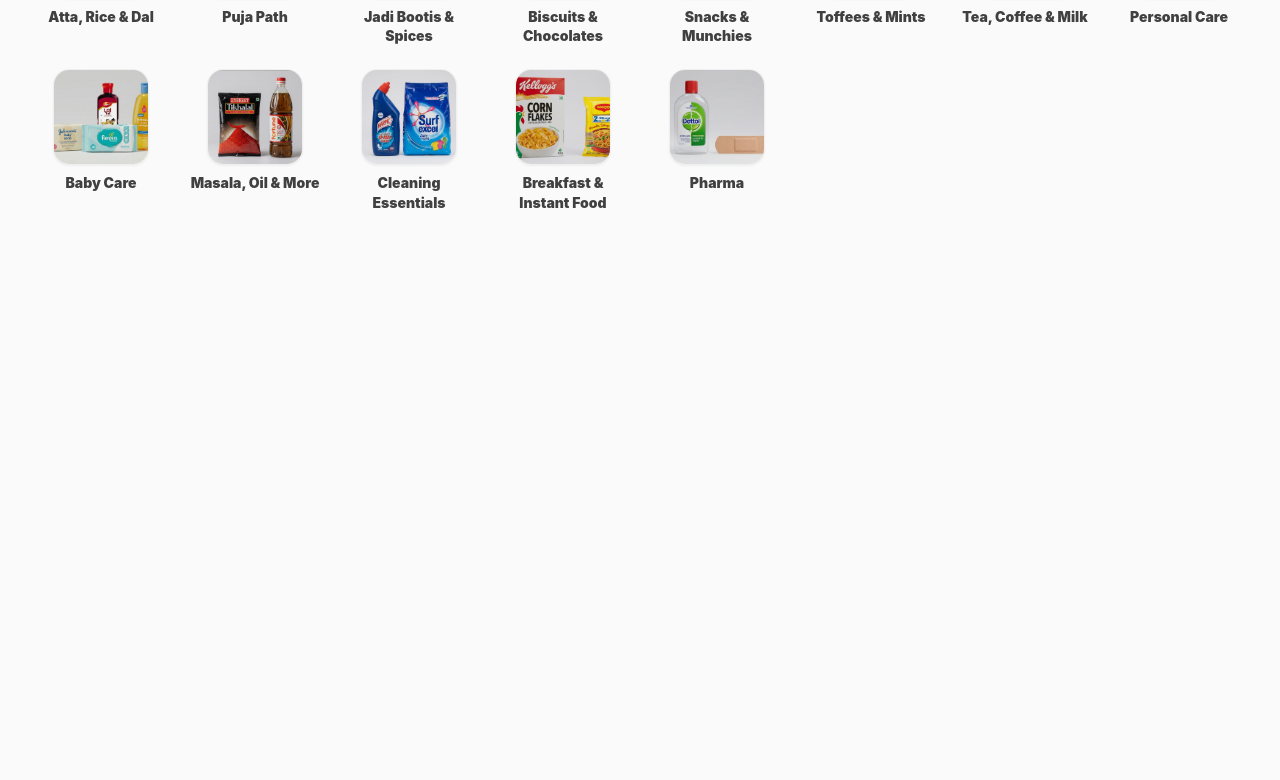
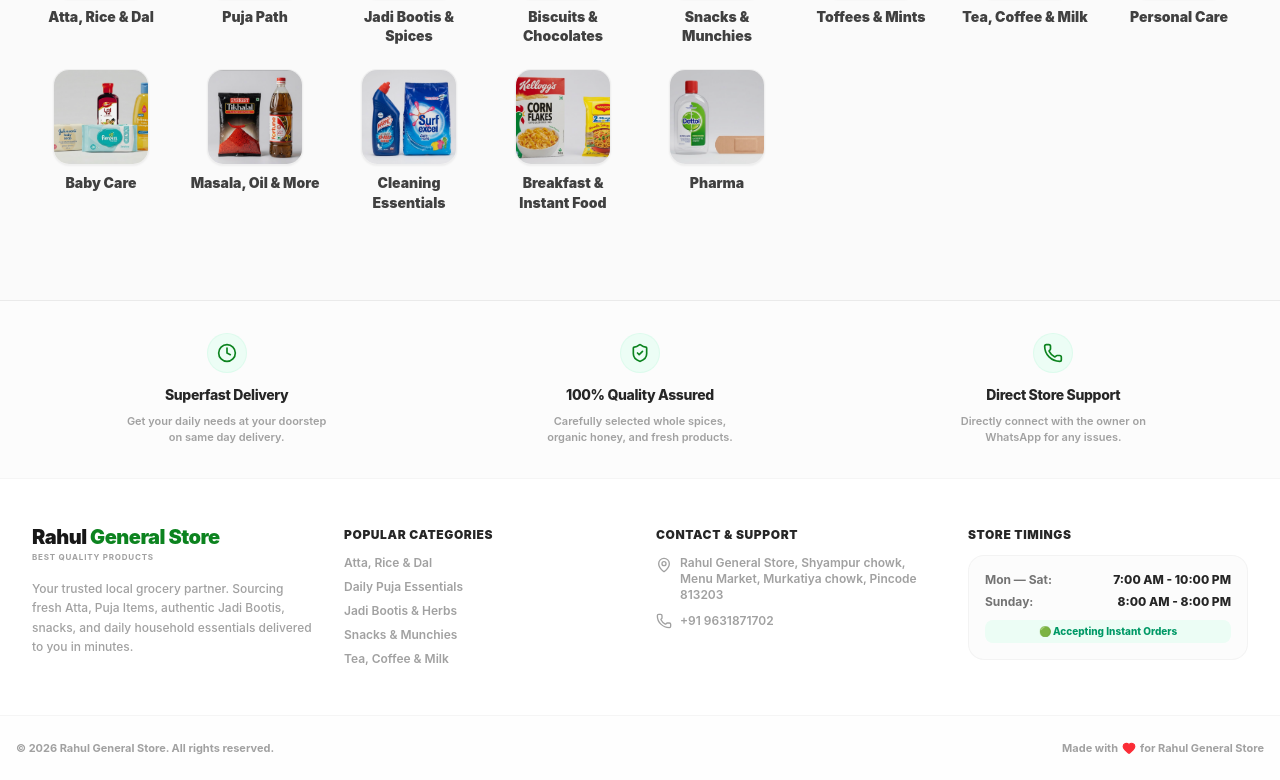
Before and after one commit to RaushanguptaCoder/MYSTORE, a React (Vite) app: page / in a window 1280 px wide. Shown: the part 896-1676 px from the top of the page. Before the commit the page ends 1132 px from the top, so only its background shows below. Built offline with nearby package versions, Linux system fonts and the light colour scheme.

Commit message:
added footer

```diff
--- a/src/App.jsx
+++ b/src/App.jsx
@@ -3,6 +3,7 @@ import Header from './components/Header';
 import MainDashboard from './components/MainDashboard';
 import CartDrawer from './components/CartDrawer';
 import AdminPanel from './components/AdminPanel';
+import Footer from './components/Footer';
 import { CartProvider } from './context/CartContext';
 import { ProductProvider } from './context/ProductContext';
 
@@ -42,6 +43,13 @@ function AppContent() {
         />
       </main>
 
+      {/* Footer */}
+      <Footer onCategoryClick={(categoryId) => {
+        setActiveCategory(categoryId);
+        setSearchQuery('');
+        window.scrollTo({ top: 0, behavior: 'smooth' });
+      }} />
+
       {/* Cart Drawer */}
       <CartDrawer isOpen={isCartOpen} onClose={() => setIsCartOpen(false)} />
     </div>
--- /dev/null
+++ b/src/components/Footer.jsx
@@ -0,0 +1,121 @@
+import { Phone, MapPin, ShieldCheck, Clock, Heart } from 'lucide-react';
+
+export default function Footer({ onCategoryClick }) {
+  return (
+    <footer className="bg-white border-t border-neutral-200/80 mt-16 text-neutral-600 font-sans">
+
+      {/* Trust Badges Bar */}
+      <div className="border-b border-neutral-100 bg-neutral-50/50 py-8 px-4 md:px-8">
+        <div className="max-w-7xl mx-auto grid grid-cols-1 sm:grid-cols-3 gap-6 text-center">
+          <div className="flex flex-col items-center gap-2">
+            <div className="w-10 h-10 bg-emerald-50 rounded-full flex items-center justify-center border border-emerald-100/50">
+              <Clock className="w-5 h-5 text-[#0c831f]" />
+            </div>
+            <h4 className="font-extrabold text-sm text-neutral-800 tracking-tight mt-1">Superfast Delivery</h4>
+            <p className="text-[11px] text-neutral-400 font-semibold max-w-[200px]">Get your daily needs at your doorstep on same day delivery.</p>
+          </div>
+          <div className="flex flex-col items-center gap-2">
+            <div className="w-10 h-10 bg-emerald-50 rounded-full flex items-center justify-center border border-emerald-100/50">
+              <ShieldCheck className="w-5 h-5 text-[#0c831f]" />
+            </div>
+            <h4 className="font-extrabold text-sm text-neutral-800 tracking-tight mt-1">100% Quality Assured</h4>
+            <p className="text-[11px] text-neutral-400 font-semibold max-w-[200px]">Carefully selected whole spices, organic honey, and fresh products.</p>
+          </div>
+          <div className="flex flex-col items-center gap-2">
+            <div className="w-10 h-10 bg-emerald-50 rounded-full flex items-center justify-center border border-emerald-100/50">
+              <Phone className="w-5 h-5 text-[#0c831f]" />
+            </div>
+            <h4 className="font-extrabold text-sm text-neutral-800 tracking-tight mt-1">Direct Store Support</h4>
+            <p className="text-[11px] text-neutral-400 font-semibold max-w-[200px]">Directly connect with the owner on WhatsApp for any issues.</p>
+          </div>
+        </div>
+      </div>
+
+      {/* Main Footer Links */}
+      <div className="max-w-7xl mx-auto px-4 md:px-8 py-12 grid grid-cols-1 sm:grid-cols-2 md:grid-cols-4 gap-8">
+
+        {/* Brand Col */}
+        <div className="flex flex-col gap-4">
+          <div className="flex flex-col">
+            <span className="text-xl font-black tracking-tight text-neutral-900 leading-none">
+              Rahul<span className="text-[#0c831f]"> General Store</span>
+            </span>
+            <span className="text-[8px] uppercase font-bold text-neutral-400 tracking-widest mt-1">
+              Best Quality Products
+            </span>
+          </div>
+          <p className="text-xs text-neutral-400 font-medium leading-relaxed max-w-xs">
+            Your trusted local grocery partner. Sourcing fresh Atta, Puja Items, authentic Jadi Bootis, snacks, and daily household essentials delivered to you in minutes.
+          </p>
+        </div>
+
+        {/* Categories Col */}
+        <div className="flex flex-col gap-3">
+          <h4 className="font-black text-xs uppercase text-neutral-800 tracking-wider">Popular Categories</h4>
+          <ul className="flex flex-col gap-2 text-xs font-semibold text-neutral-400">
+            {[
+              { name: "Atta, Rice & Dal", id: "atta-dal" },
+              { name: "Daily Puja Essentials", id: "puja-essentials" },
+              { name: "Jadi Bootis & Herbs", id: "jadi-bootis" },
+              { name: "Snacks & Munchies", id: "snacks-munchies" },
+              { name: "Tea, Coffee & Milk", id: "tea-coffee" }
+            ].map((cat) => (
+              <li
+                key={cat.id}
+                onClick={() => onCategoryClick && onCategoryClick(cat.id)}
+                className="hover:text-[#0c831f] transition-colors cursor-pointer"
+              >
+                {cat.name}
+              </li>
+            ))}
+          </ul>
+        </div>
+
+        {/* Contact Info Col */}
+        <div className="flex flex-col gap-3">
+          <h4 className="font-black text-xs uppercase text-neutral-800 tracking-wider">Contact & Support</h4>
+          <ul className="flex flex-col gap-2.5 text-xs font-semibold text-neutral-400">
+            <li className="flex items-start gap-2 max-w-xs">
+              <MapPin className="w-4 h-4 text-neutral-400 shrink-0 mt-0.5" />
+              <span>Rahul General Store, Shyampur chowk, Menu Market, Murkatiya chowk,  Pincode 813203</span>
+            </li>
+            <li className="flex items-center gap-2">
+              <Phone className="w-4 h-4 text-neutral-400 shrink-0" />
+              <span>+91 9631871702</span>
+            </li>
+          </ul>
+        </div>
+
+        {/* Store Timings Col */}
+        <div className="flex flex-col gap-3">
+          <h4 className="font-black text-xs uppercase text-neutral-800 tracking-wider">Store Timings</h4>
+          <div className="bg-neutral-50/50 border border-neutral-200/40 rounded-2xl p-4 flex flex-col gap-1.5 max-w-xs">
+            <div className="flex items-center justify-between text-xs font-bold text-neutral-500">
+              <span>Mon — Sat:</span>
+              <span className="text-neutral-800 font-extrabold">7:00 AM - 10:00 PM</span>
+            </div>
+            <div className="flex items-center justify-between text-xs font-bold text-neutral-500">
+              <span>Sunday:</span>
+              <span className="text-neutral-800 font-extrabold">8:00 AM - 8:00 PM</span>
+            </div>
+            <div className="text-[10px] text-emerald-600 font-extrabold mt-1 text-center bg-emerald-50 py-1 rounded-lg">
+              🟢 Accepting Instant Orders
+            </div>
+          </div>
+        </div>
+
+      </div>
+
+      {/* Copyright Bar */}
+      <div className="border-t border-neutral-100 py-6 px-4 text-center text-[11px] text-neutral-400 font-bold bg-neutral-50/20">
+        <div className="max-w-7xl mx-auto flex flex-col sm:flex-row items-center justify-between gap-3">
+          <span>&copy; {new Date().getFullYear()} Rahul General Store. All rights reserved.</span>
+          <span className="flex items-center gap-1">
+            Made with <Heart className="w-3.5 h-3.5 text-red-500 fill-current" /> for Rahul General Store
+          </span>
+        </div>
+      </div>
+
+    </footer>
+  );
+}
```
